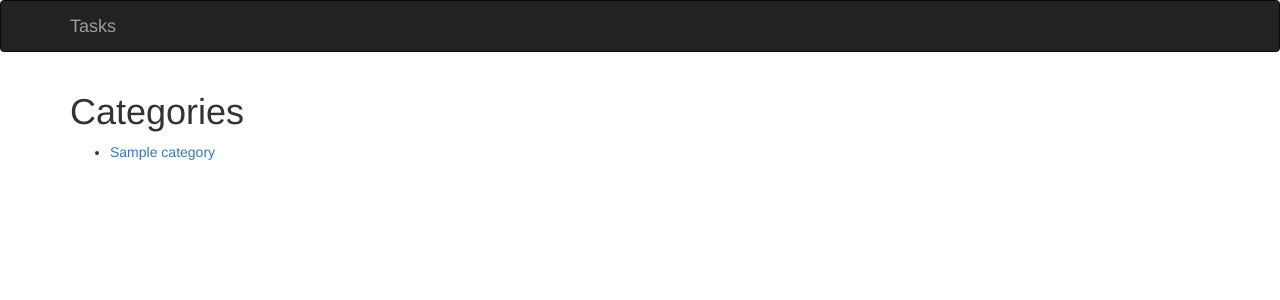
After one commit to jasonfigueroa/TodoListClient, a Flask app: template code/templates/categories.html in a window 1280 px wide. The commit adds this page. Shown: the top 300 px of the page. Run offline with Flask 2, Linux system fonts and the light colour scheme; the template is opened without the code that fills it: most values are stand-ins (such as "Sample title", 1, 10 or a date in 2020); some libraries are stand-ins or nearby versions.

Commit message:
added routes for category/<_id> & categories as well as templates for said routes

```diff
--- a/code/app.py
+++ b/code/app.py
@@ -21,5 +21,38 @@ def tasks():
 	tasks = json.loads(response.text)['tasks']
 	return render_template('tasks.html', tasks=tasks)
 
+@app.route('/categories')
+def categories():
+	url = 'http://localhost:5000/auth'
+	payload = {'username': 'jason', 'password': 'jason'}
+	headers = {'content-type': 'application/json'}
+
+	response = requests.post(url, data=json.dumps(payload), headers=headers)
+	token = json.loads(response.text)['access_token']
+
+	url = 'http://localhost:5000/categories'
+	headers = {'content-type': 'application/json', 'Authorization': 'JWT {}'.format(token)}
+
+	response = requests.get(url, headers=headers)
+	categories = json.loads(response.text)['categories']
+	return render_template('categories.html', categories=categories)
+
+@app.route('/category/<_id>')
+def category(_id):
+	url = 'http://localhost:5000/auth'
+	payload = {'username': 'jason', 'password': 'jason'}
+	headers = {'content-type': 'application/json'}
+
+	response = requests.post(url, data=json.dumps(payload), headers=headers)
+	token = json.loads(response.text)['access_token']
+
+	url = 'http://localhost:5000/category/{}'.format(_id)
+	headers = {'content-type': 'application/json', 'Authorization': 'JWT {}'.format(token)}
+
+	response = requests.get(url, headers=headers)
+	category_tasks = json.loads(response.text)['tasks']
+	category_name = json.loads(response.text)['name']
+	return render_template('category.html', category_tasks=category_tasks, category_name=category_name)
+
 if __name__ == '__main__':
 	app.run(debug=True, port=5025)
--- /dev/null
+++ b/code/templates/categories.html
@@ -0,0 +1,12 @@
+{% extends 'base.html' %}
+
+{% block title %}Categories{% endblock %}
+
+{% block page_content %}
+	<h1>Categories</h1>
+	<ul>
+	{% for category in categories %}
+		<li><a href="{{ url_for('category', _id=category.id) }}">{{ category.name }}</a></li>
+	{% endfor %}
+	</ul>
+{% endblock %}
--- a/code/templates/tasks.html
+++ b/code/templates/tasks.html
@@ -1,6 +1,6 @@
 {% extends 'base.html' %}
 
-{% block title %}My App{% endblock %}
+{% block title %}Tasks{% endblock %}
 
 {% block page_content %}
 	<h1>Tasks</h1>
```
Also changed, not shown: code/templates/category.html (added, +12 -0 lines).
